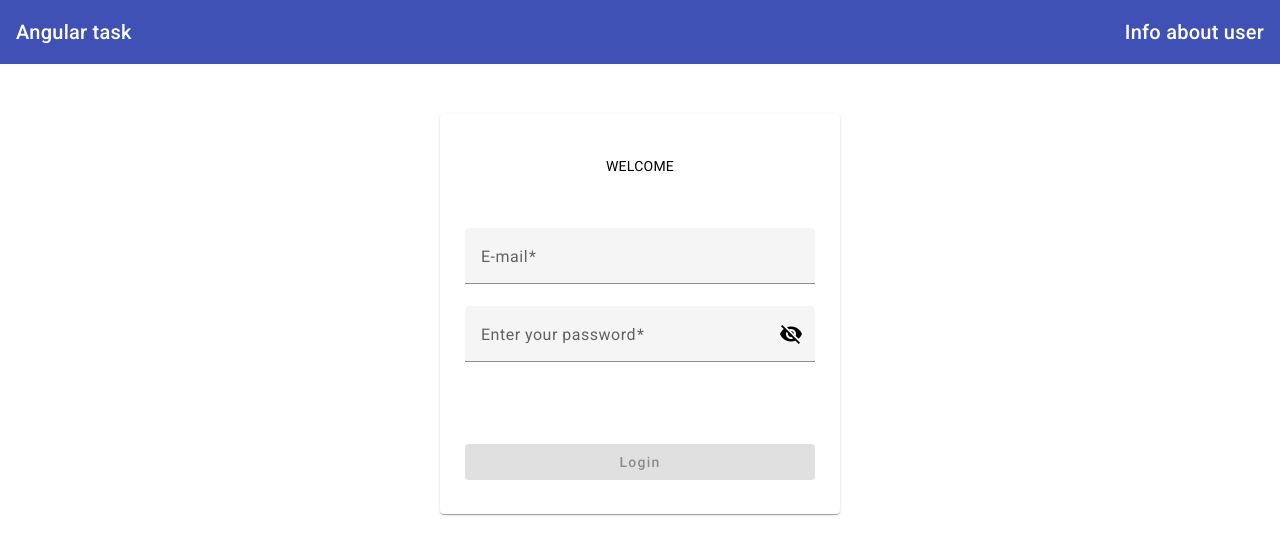
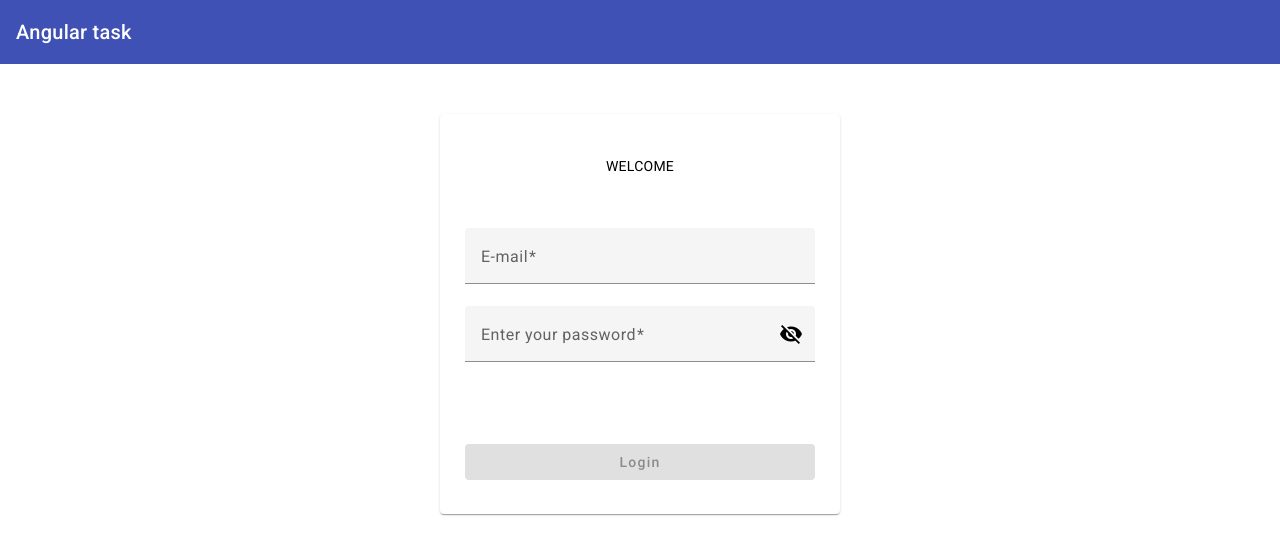
Before and after one commit to julJan995/angular-task, an Angular app: page /login in a window 1280 px wide. Shown: the top 554 px of the page. Built offline with nearby package versions, Linux system fonts and the light colour scheme.

Commit message:
displaying logged user change

```diff
--- a/src/app/toolbar/toolbar.component.html
+++ b/src/app/toolbar/toolbar.component.html
@@ -1,8 +1,4 @@
 <mat-toolbar color="primary">
   <span class="example-spacer">Angular task</span>
-
-  <span>Info about user</span>
-  <p *ngIf="userDetails$ | async as userDetails">
-    email:{{ userDetails.email }}
-  </p>
+  <span *ngIf="userDetails$ | async as userDetails">{{ userDetails.email }}</span>
 </mat-toolbar>
```
